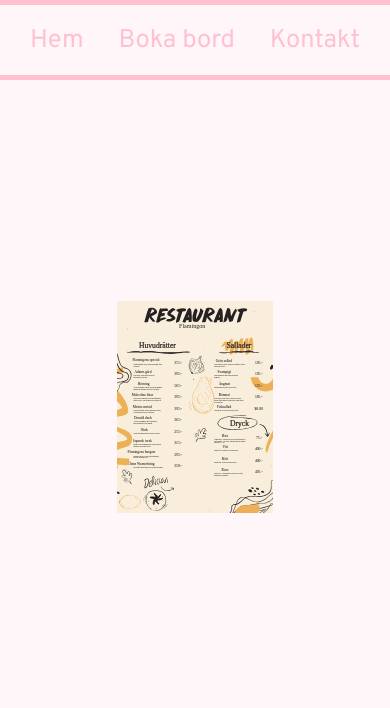
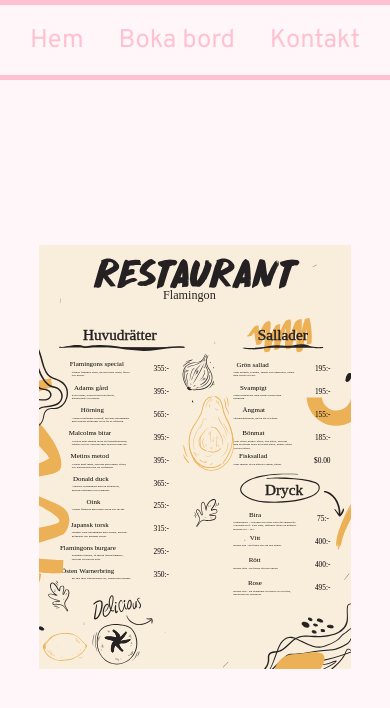
Before and after one commit to Holmkvists/restaurant, a React (Create React App) app: page /meny in a window 390 px wide. Shown: the top 708 px of the page. Built offline with nearby package versions, Linux system fonts and the light colour scheme.

Commit message:
Updated Menu to be more visible in mobile mode

```diff
--- a/src/pages/MenuPage/styles/menu.css
+++ b/src/pages/MenuPage/styles/menu.css
@@ -1,7 +1,8 @@
 .menu__container {
   display: flex;
+  align-items: center;
   justify-content: center;
-  height: 100vh;
+  height: calc(100vh - 70px);
 }
 
 .menu__hero {
@@ -9,7 +10,13 @@
   justify-content: center;
   background-image: url("../../../../public/assets/test2.svg");
   height: 80%;
-  width: 40%;
+  width: 80%;
   background-repeat: no-repeat;
   background-position: center;
+}
+
+@media only screen and (min-width: 900px) {
+  .menu__hero {
+    width: 40%;
+  }
 }/*# sourceMappingURL=menu.css.map */
--- a/src/pages/MenuPage/styles/menu.scss
+++ b/src/pages/MenuPage/styles/menu.scss
@@ -1,7 +1,8 @@
 .menu__container {
   display: flex;
+  align-items: center;
   justify-content: center;
-  height: 100vh;
+  height: calc(100vh - 70px);
 }
 
 .menu__hero {
@@ -9,7 +10,13 @@
   justify-content: center;
   background-image: url("../../../../public/assets/test2.svg");
   height: 80%;
-  width: 40%;
+  width: 80%;
   background-repeat: no-repeat;
   background-position: center;
 }
+
+@media only screen and (min-width: 900px) {
+  .menu__hero {
+    width: 40%;
+  }
+}
```
Also changed, not shown: 1 other file (tests, documents, lock files or other folders).
